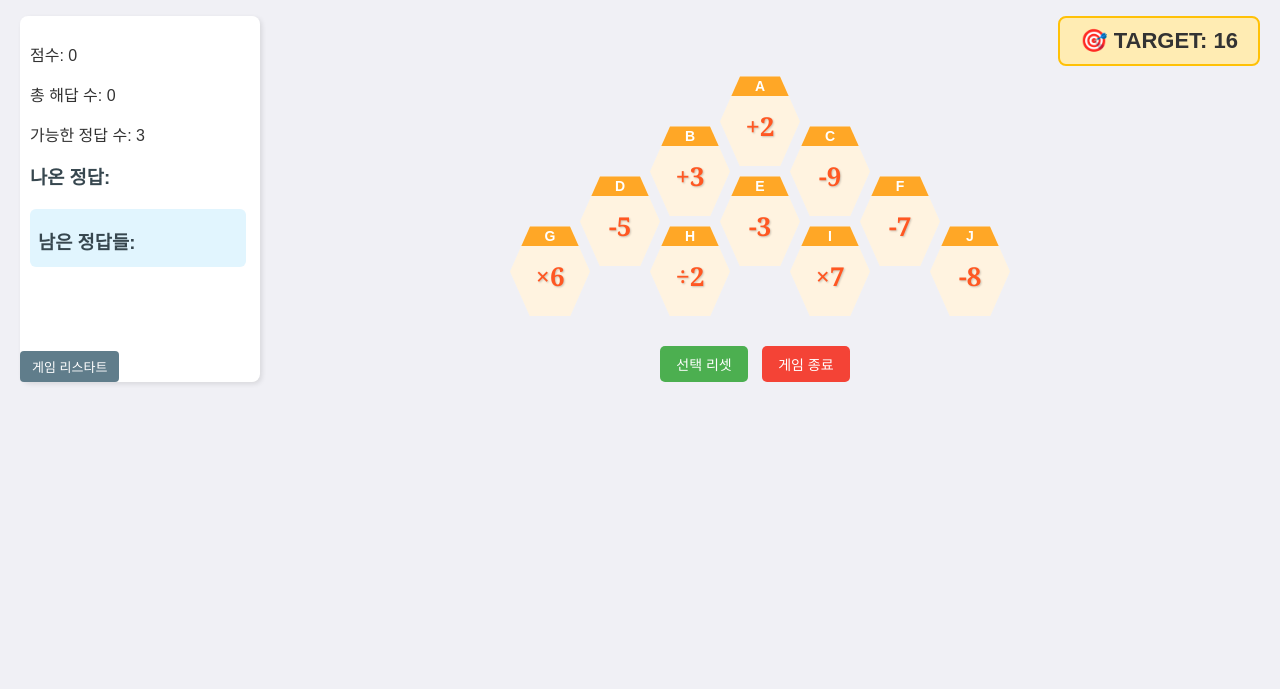
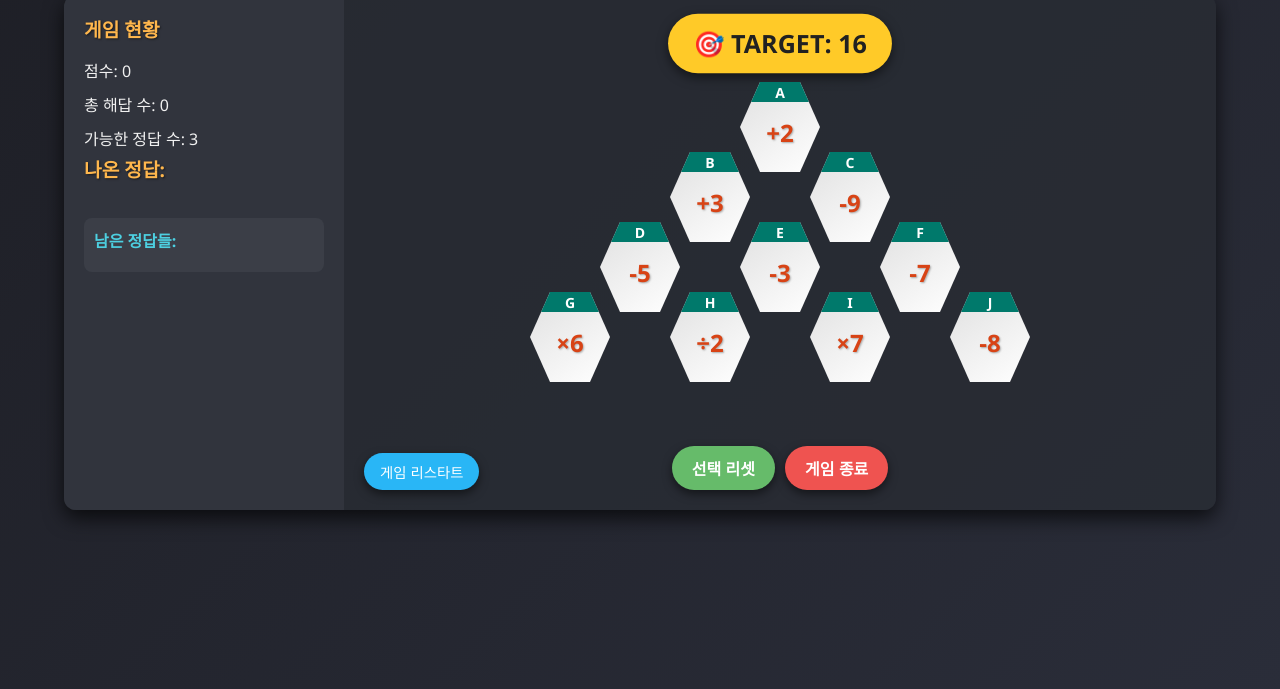
Before and after one commit to wldyd920/Devil-s-Plan-Game, a plain HTML site: page index.html in a window 1280 px wide. Shown: the part 111-800 px from the top of the page. Drawn offline with Linux system fonts and the light colour scheme.

Commit message:
Update index.html

```diff
--- a/index.html
+++ b/index.html
@@ -4,80 +4,136 @@
   <meta charset="UTF-8">
   <title>수식 피라미드 게임</title>
   <style>
+    /* Global Styles */
+    * { box-sizing: border-box; margin: 0; padding: 0; }
     body {
-      font-family: 'Arial', sans-serif;
-      background: #f0f0f5;
-      color: #333;
-      margin: 0;
-      padding: 0;
+      font-family: 'Segoe UI', Tahoma, Geneva, Verdana, sans-serif;
+      background: linear-gradient(135deg, #1e1f26, #2a2d39);
+      color: #f1f1f1;
+      display: flex;
+      flex-direction: column;
+      align-items: center;
+      min-height: 100vh;
     }
     h1 {
+      width: 100%;
       text-align: center;
+      background: #272b33;
+      font-size: 2rem;
       padding: 20px 0;
-      background-color: #37474f;
-      color: #fff;
-      margin-bottom: 0;
+      box-shadow: 0 4px 10px rgba(0, 0, 0, 0.5);
     }
     .game-container {
       display: flex;
-      flex-direction: row;
-      justify-content: space-between;
+      width: 90%;
+      max-width: 1200px;
+      margin: 20px 0;
+      background: rgba(40, 44, 52, 0.8);
+      border-radius: 12px;
+      overflow: hidden;
+      box-shadow: 0 8px 20px rgba(0, 0, 0, 0.7);
+    }
+    /* History Panel */
+    .history {
+      width: 280px;
+      background: rgba(50, 54, 63, 0.9);
       padding: 20px;
-      position: relative;
-    }
-    .history {
-      width: 220px;
-      text-align: left;
-      background: #fff;
-      padding: 10px;
-      border-radius: 8px;
-      box-shadow: 2px 2px 5px rgba(0,0,0,0.1);
+      display: flex;
+      flex-direction: column;
+      align-items: flex-start;
     }
     .history h3 {
-      color: #37474f;
-      margin: 10px 0 5px;
+      margin-bottom: 10px;
+      font-size: 1.2rem;
+      color: #ffb74d;
+      text-shadow: 1px 1px 2px rgba(0,0,0,0.5);
+    }
+    .history p {
+      margin: 5px 0;
+      font-size: 1rem;
     }
     .history ul {
       list-style: none;
-      padding-left: 0;
-      margin: 0;
+      margin-top: 10px;
+      width: 100%;
       max-height: 120px;
       overflow-y: auto;
     }
+    .history ul li {
+      background: rgba(80, 84, 92, 0.7);
+      margin-bottom: 6px;
+      padding: 6px 8px;
+      border-radius: 4px;
+      font-weight: bold;
+      text-align: center;
+      color: #e0f7fa;
+    }
+    .remaining {
+      width: 100%;
+      margin-top: auto;
+      background: rgba(60, 64, 73, 0.9);
+      padding: 10px;
+      border-radius: 8px;
+      margin-top: 15px;
+    }
+    .remaining h4 {
+      margin-bottom: 8px;
+      font-size: 1rem;
+      color: #4dd0e1;
+    }
+    .remaining ul {
+      list-style: none;
+      max-height: 100px;
+      overflow-y: auto;
+    }
+    .remaining ul li {
+      background: rgba(90, 94, 103, 0.7);
+      margin-bottom: 4px;
+      padding: 4px 6px;
+      border-radius: 4px;
+      font-size: 0.9rem;
+      color: #b2ebf2;
+    }
+    /* Main Game Panel */
     .main-game {
       flex: 1;
+      padding: 20px;
       display: flex;
       flex-direction: column;
       align-items: center;
       position: relative;
     }
     .target-box {
-      align-self: flex-end;
-      background: #ffecb3;
-      color: #333;
-      font-size: 22px;
-      font-weight: bold;
-      padding: 10px 20px;
-      border-radius: 8px;
-      border: 2px solid #ffc107;
-      margin-bottom: 10px;
+      background: #ffca28;
+      color: #212121;
+      font-size: 1.5rem;
+      font-weight: 600;
+      padding: 12px 24px;
+      border-radius: 50px;
+      box-shadow: 0 4px 10px rgba(0, 0, 0, 0.5);
+      margin-bottom: 20px;
+      animation: pulse 1.5s infinite;
+    }
+    @keyframes pulse {
+      0% { transform: scale(1); }
+      50% { transform: scale(1.05); }
+      100% { transform: scale(1); }
     }
     .pyramid {
       display: flex;
       flex-direction: column;
       align-items: center;
-      margin: 20px 0;
+      margin-bottom: 20px;
     }
     .row {
       display: flex;
       justify-content: center;
-      margin: -50px 0;
+      margin: -40px 0;
     }
     .cell {
       width: 80px;
       height: 90px;
-      background: #fff3e0;
-      border: none;
+      background: linear-gradient(145deg, #e0e0e0, #ffffff);
       margin: 30px;
       position: relative;
       clip-path: polygon(25% 0%, 75% 0%, 100% 50%, 75% 100%, 25% 100%, 0% 50%);
@@ -86,7 +142,12 @@
       flex-direction: column;
       justify-content: center;
       align-items: center;
-      font-weight: bold;
+      border-radius: 8px;
+      transition: transform 0.2s, box-shadow 0.2s;
+    }
+    .cell:hover {
+      transform: translateY(-5px);
+      box-shadow: 0 8px 15px rgba(0, 0, 0, 0.4);
     }
     .label {
       position: absolute;
@@ -94,85 +155,83 @@
       left: 0;
       width: 100%;
       height: 20px;
-      background: #ffa726;
+      background: #00796b;
       color: #ffffff;
       font-size: 14px;
       font-weight: bold;
       display: flex;
       align-items: center;
       justify-content: center;
+      border-top-left-radius: 6px;
+      border-top-right-radius: 6px;
     }
     .value {
-      font-size: 26px;
-      font-weight: bold;
-      color: #ff5722;
-      font-family: Georgia, Serif;
-      text-shadow: 1px 1px 2px rgba(0,0,0,0.2);
+      font-size: 24px;
+      font-weight: 700;
+      color: #d84315;
+      text-shadow: 1px 1px 2px rgba(0, 0, 0, 0.3);
       margin-top: 10px;
     }
     .selected {
-      background: #ffe082;
-      border-color: #ffa000;
+      background: #ffeb3b;
+      box-shadow: 0 0 10px #ffeb3b;
+      transform: translateY(-5px);
     }
     #result {
-      font-size: 18px;
+      font-size: 1.1rem;
       margin: 10px;
-      color: #d84315;
+      color: #ffab00;
+      min-height: 24px;
+      text-shadow: 1px 1px 2px rgba(0,0,0,0.5);
     }
     .button-group {
       margin-top: 10px;
+      display: flex;
+      gap: 10px;
     }
     .button-group button {
-      margin-right: 10px;
-      padding: 8px 16px;
-      font-size: 14px;
+      padding: 10px 20px;
+      font-size: 1rem;
+      font-weight: bold;
       border: none;
-      border-radius: 5px;
+      border-radius: 25px;
       cursor: pointer;
+      transition: background 0.3s, transform 0.2s;
+      box-shadow: 0 4px 10px rgba(0, 0, 0, 0.5);
     }
     .reset-button {
-      background: #4caf50;
-      color: white;
+      background: #66bb6a;
+      color: #ffffff;
     }
     .reset-button:hover {
-      background: #388e3c;
+      background: #43a047;
+      transform: scale(1.05);
     }
     .end-button {
-      background: #f44336;
-      color: white;
+      background: #ef5350;
+      color: #ffffff;
     }
     .end-button:hover {
-      background: #d32f2f;
+      background: #c62828;
+      transform: scale(1.05);
     }
     .restart-button {
       position: absolute;
       bottom: 20px;
       left: 20px;
-      padding: 6px 12px;
-      font-size: 13px;
-      background: #607d8b;
-      color: white;
+      padding: 8px 16px;
+      font-size: 0.9rem;
+      background: #29b6f6;
+      color: #ffffff;
       border: none;
-      border-radius: 4px;
+      border-radius: 20px;
       cursor: pointer;
+      transition: background 0.3s, transform 0.2s;
+      box-shadow: 0 4px 10px rgba(0, 0, 0, 0.5);
     }
     .restart-button:hover {
-      background: #455a64;
-    }
-    .remaining {
-      margin-top: 15px;
-      background: #e1f5fe;
-      padding: 8px;
-      border-radius: 6px;
-      width: 100%;
-      max-width: 200px;
-    }
-    .remaining ul {
-      list-style: none;
-      padding-left: 0;
-      margin: 0;
-      max-height: 100px;
-      overflow-y: auto;
+      background: #0288d1;
+      transform: scale(1.05);
     }
   </style>
 </head>
@@ -180,13 +239,14 @@
   <h1>수식 피라미드 게임</h1>
   <div class="game-container">
     <div class="history">
+      <h3>게임 현황</h3>
       <p id="score-display">점수: 0</p>
       <p id="answer-count">총 해답 수: 0</p>
       <p id="total-solutions">가능한 정답 수: 계산 중.</p>
       <h3>나온 정답:</h3>
       <ul id="history-list"></ul>
       <div class="remaining">
-        <h3>남은 정답들:</h3>
+        <h4>남은 정답들:</h4>
         <ul id="remaining-list"></ul>
       </div>
     </div>
@@ -198,8 +258,8 @@
         <button class="reset-button" onclick="resetSelection()">선택 리셋</button>
         <button class="end-button" onclick="endGame()">게임 종료</button>
       </div>
+      <button class="restart-button" onclick="restartGame()">게임 리스타트</button>
     </div>
-    <button class="restart-button" onclick="restartGame()">게임 리스타트</button>
   </div>
 
   <script>
@@ -226,11 +286,7 @@
         let key = `${op}${val}`;
         if (seenPairs.has(key)) continue;
         seenPairs.add(key);
-        list.push({
-          letter: letters[list.length],
-          val: val,
-          op: op
-        });
+        list.push({ letter: letters[list.length], val: val, op: op });
       }
       return list;
     }
@@ -369,7 +425,6 @@
     function endGame() {
       if (gameOver) return;
       gameOver = true;
-      // 남은 정답 계산
       let allKeys = new Set();
       for (let i = 0; i < 10; i++) {
         for (let j = 0; j < 10; j++) {
```
